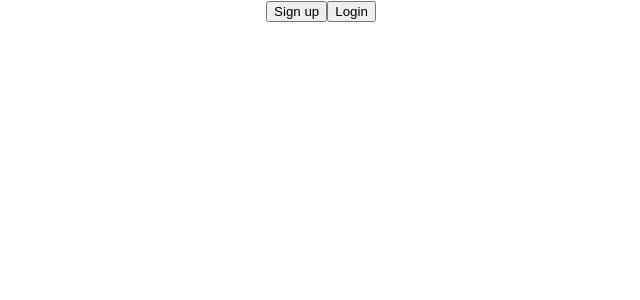
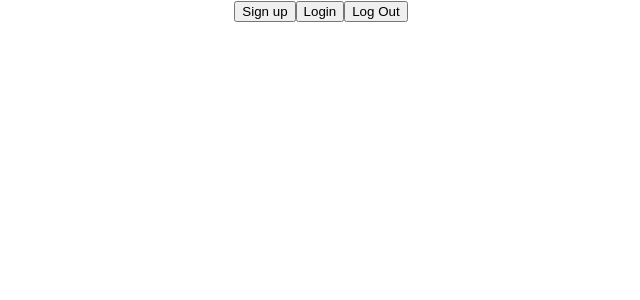
Before and after one commit to karishmaMohammed/Task-Management-Frontend, a React (Create React App) app: page / in a window 1280 px wide. Shown: the top 300 px of the page, without its empty margins (319-959 px from the left). Built offline with nearby package versions, Linux system fonts and the light colour scheme.

Commit message:
api integration

```diff
--- a/package.json
+++ b/package.json
@@ -12,6 +12,7 @@
     "react-dom": "^18.3.1",
     "react-router-dom": "^6.26.2",
     "react-scripts": "5.0.1",
+    "react-toastify": "^10.0.5",
     "web-vitals": "^2.1.4"
   },
   "scripts": {
--- a/src/Components/HomePage/HomePage.js
+++ b/src/Components/HomePage/HomePage.js
@@ -1,12 +1,25 @@
 import React from 'react'
 import { useNavigate } from 'react-router-dom'
+import Cookies from "js-cookie";
 
 function HomePage() {
-  const nav = useNavigate()
+  const nav = useNavigate();
+
+  const handleLogout = () => {
+    // Clear the token from cookies
+    Cookies.remove('user_token');
+
+    // Optional: Clear local storage if you are using local storage as well
+    // localStorage.clear();
+
+    // Redirect to the login page after logout
+    nav('/login');
+  };
   return (
     <div>
          <button onClick={()=>nav('/signup')}>Sign up</button>
          <button onClick={()=>nav('/login')}>Login</button>
+         <button onClick={handleLogout}>Log Out</button>
     </div>
   )
 }
--- a/src/Components/OnBoarding/RegisterAndLogin.js
+++ b/src/Components/OnBoarding/RegisterAndLogin.js
@@ -2,6 +2,8 @@ import React, { useState } from "react";
 import axios from "axios";
 import { BASE_URL } from "../../constant";
 import Cookies from "js-cookie";
+import { toast } from "react-toastify";
+
 
 function RegisterAndLogin({ type }) {
   const [formData, setFormData] = useState({
@@ -41,6 +43,7 @@ function RegisterAndLogin({ type }) {
   }
   const handleSubmit = async(e) => {
     e.preventDefault();
+    try {
       if (type === "register") {
         const registerResponse = await axios.post(BASE_URL + "/member/register", {
          full_name : formData.name,
@@ -54,12 +57,19 @@ function RegisterAndLogin({ type }) {
          const loginResponse = await axios.post(BASE_URL + '/member/login', {
            email:formData.email, password: formData.password
          });
+         if(loginResponse.data.meta.success !== true){
+           toast.error(loginResponse.data.meta.message)
+         }
          const token = loginResponse.data.data.user_token;
          if(token){
            verifyMember(token)
          }
          console.log("Logging in:", loginResponse);
        }
+    } catch (error) {
+      console.log('something went wrong!', error)
+    }
+
   };
 
   return (
--- a/src/index.js
+++ b/src/index.js
@@ -2,10 +2,12 @@ import React from 'react';
 import ReactDOM from 'react-dom/client';
 import './index.css';
 import App from './App';
+import { ToastContainer } from 'react-toastify';
 
 const root = ReactDOM.createRoot(document.getElementById('root'));
 root.render(
   <React.StrictMode>
+    <ToastContainer/>
     <App />
   </React.StrictMode>
 );
```
Also changed, not shown: 1 other file (tests, documents, lock files or other folders). Lines whose indentation alone changed are shown as unchanged.
